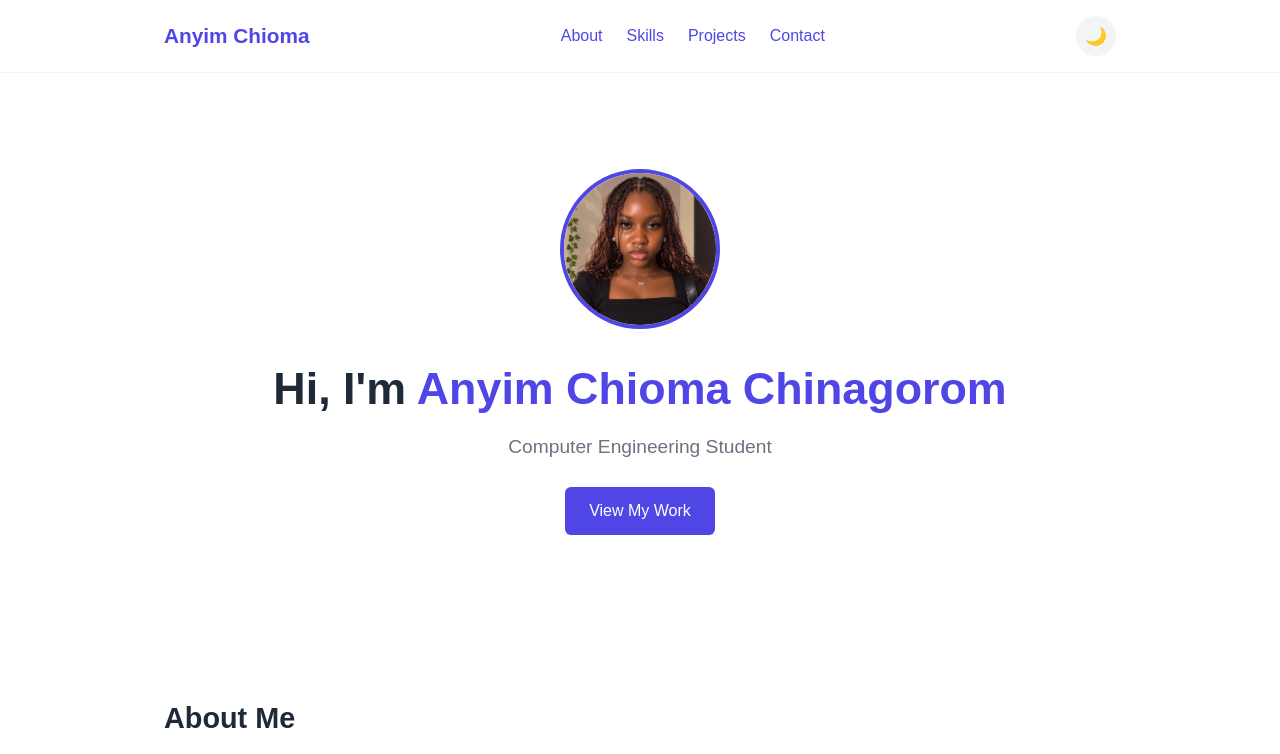
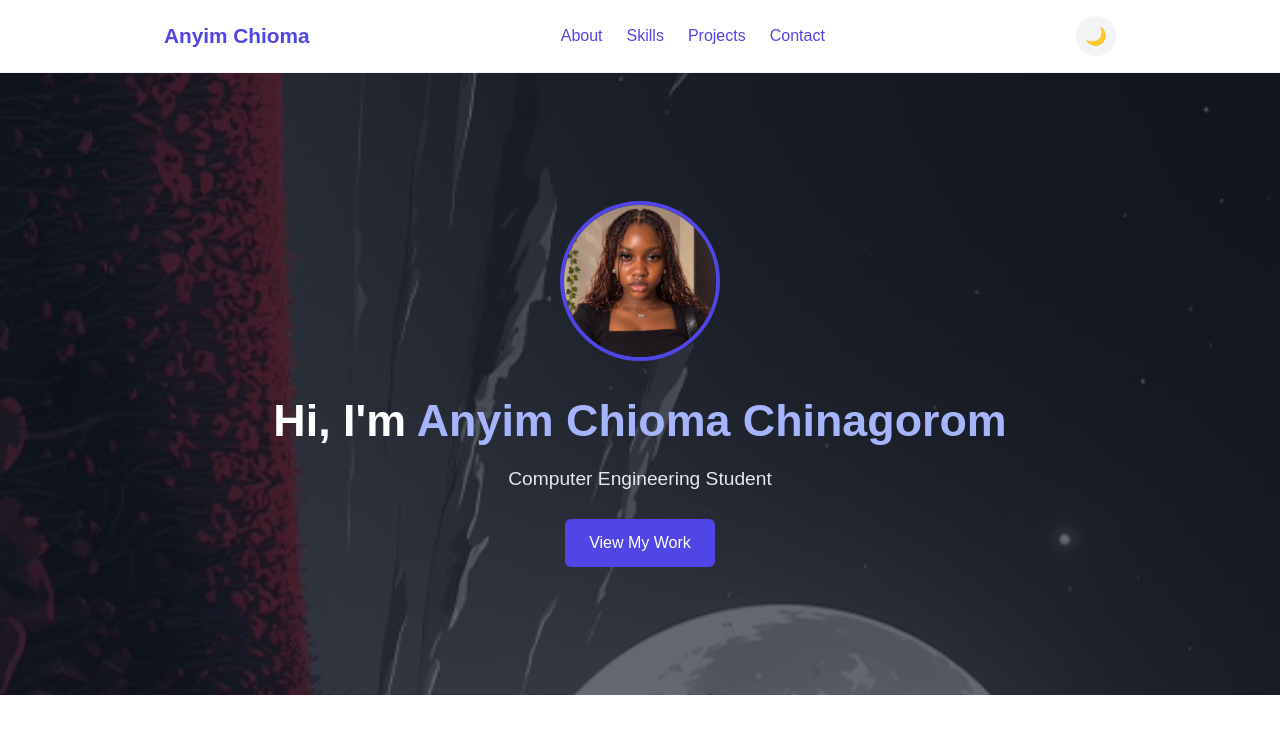
Before and after one commit to chiomanyim2109/Portfolio, a plain HTML site: page index.html in a window 1280 px wide. Shown: the top 754 px of the page. Drawn offline with Linux system fonts and the light colour scheme.

Commit message:
personal portfolio website

```diff
--- a/style.css
+++ b/style.css
@@ -182,3 +182,24 @@ footer {
   border: 4px solid var(--accent);
   margin-bottom: 1rem;
 }
+/* Hero background */
+.hero {
+  max-width: none;
+  text-align: center;
+  padding: 8rem 1.5rem;
+  background:
+    linear-gradient(rgba(17, 24, 39, 0.65), rgba(17, 24, 39, 0.65)),
+    url("hero.jpeg") center / cover no-repeat;
+}
+
+.hero h1 {
+  color: #ffffff;
+}
+
+.hero h1 span {
+  color: #a5b4fc;
+}
+
+.hero p {
+  color: #e5e7eb;
+}
```
Also changed, not shown: hero.jpeg (added).
